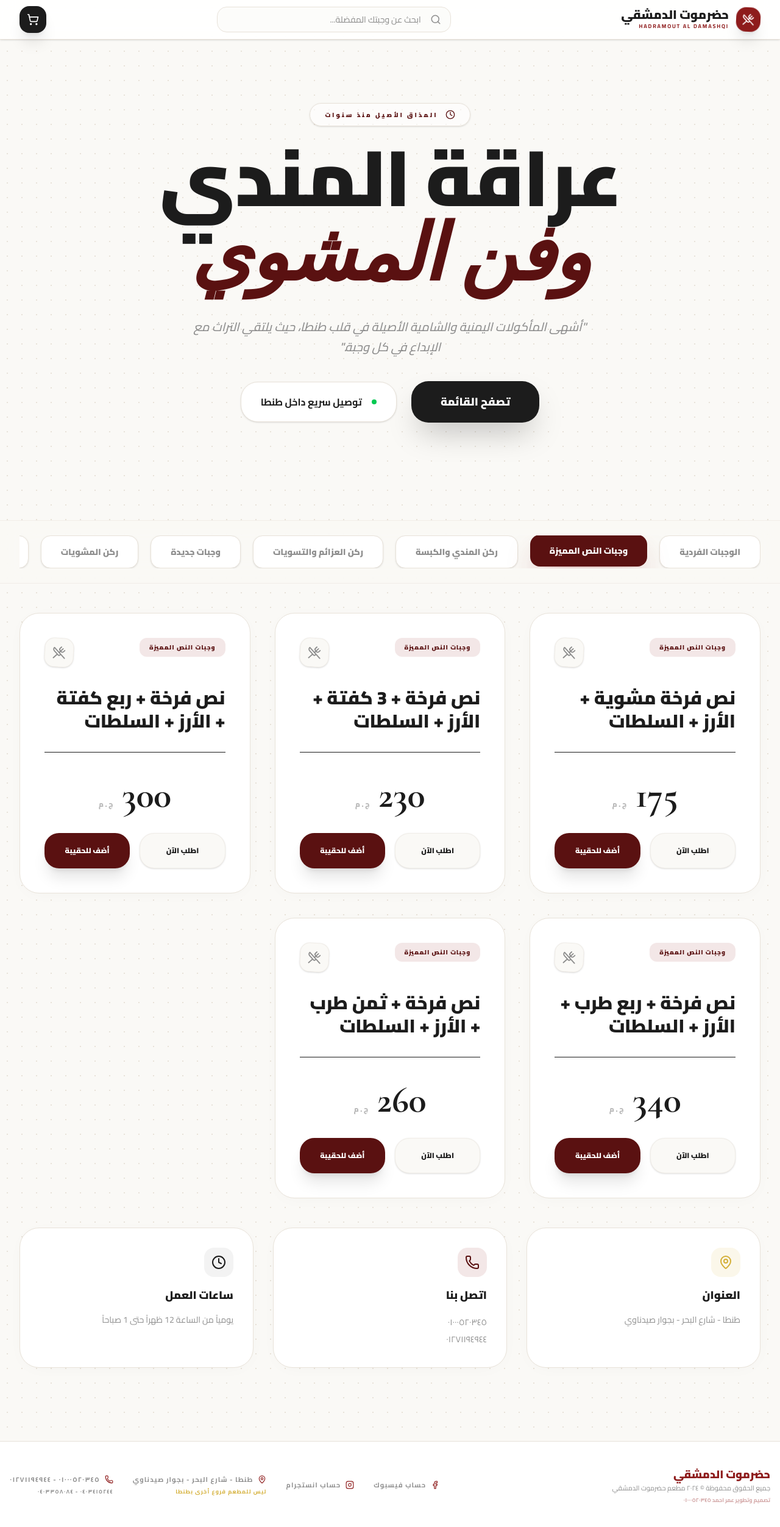
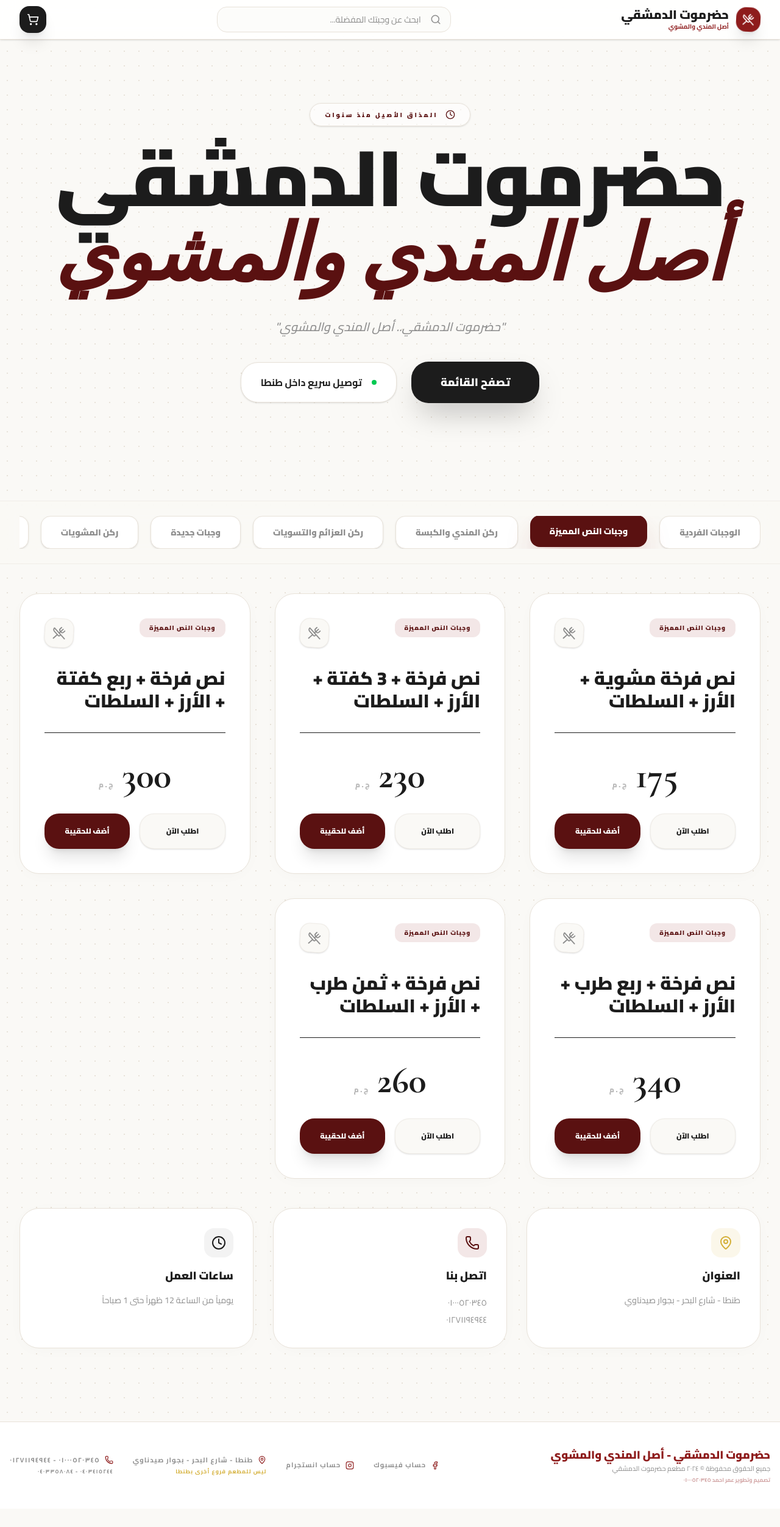
Before and after one commit to mr9995381-art/Hadramo-Eldemshki, a React (Vite) app: page / in a window 1280 px wide. Shown: the whole page at 61% size. After the commit the page ends 2474 px from the top, so only its background shows below. Built offline with nearby package versions, Linux system fonts and the light colour scheme.

Commit message:
feat: Update hero section text to reflect brand slogan
Replaces the English slogan and descriptive text in the hero section with the Arabic slogan "أصل المندي والمشوي" and a more concise brand statement. This ensures consistency with the restaurant's core offering.

```diff
--- a/src/App.tsx
+++ b/src/App.tsx
@@ -125,7 +125,7 @@ ${cart.map(item => `📦 ${item.arabicName} ${item.selectedSize ? `«${sizeLabel
               </div>
               <div className="text-right flex flex-col justify-center">
                 <h1 className="text-xl font-black text-ink arabic leading-none">حضرموت الدمشقي</h1>
-                <p className="text-[9px] text-primary font-bold uppercase tracking-[0.2em] arabic mt-0.5">HADRAMOUT AL DAMASHQI</p>
+                <p className="text-[10px] text-primary font-bold arabic mt-0.5">أصل المندي والمشوي</p>
               </div>
             </div>
 
@@ -189,8 +189,8 @@ ${cart.map(item => `📦 ${item.arabicName} ${item.selectedSize ? `«${sizeLabel
               transition={{ delay: 0.5, duration: 0.8 }}
               className="text-7xl md:text-9xl font-black text-ink heading-tight arabic"
             >
-              عراقة المندي <br />
-              <span className="text-primary-dark serif italic">وفن المشوي</span>
+              حضرموت الدمشقي <br />
+              <span className="text-primary-dark serif italic">أصل المندي والمشوي</span>
             </motion.h2>
           </div>
 
@@ -200,7 +200,7 @@ ${cart.map(item => `📦 ${item.arabicName} ${item.selectedSize ? `«${sizeLabel
             transition={{ delay: 0.7 }}
             className="max-w-2xl text-lg md:text-xl text-muted arabic font-medium leading-relaxed mx-auto italic opacity-80"
           >
-            "أشهى المأكولات اليمنية والشامية الأصيلة في قلب طنطا، حيث يلتقي التراث مع الإبداع في كل وجبة."
+            "حضرموت الدمشقي.. أصل المندي والمشوي"
           </motion.p>
 
           <motion.div
@@ -518,7 +518,7 @@ ${cart.map(item => `📦 ${item.arabicName} ${item.selectedSize ? `«${sizeLabel
       <footer className="bg-white border-t border-border py-10 mt-20">
         <div className="max-w-7xl mx-auto px-4 flex flex-col md:flex-row justify-between items-center gap-6">
           <div className="text-right flex flex-col items-center md:items-start">
-            <h3 className="text-lg font-black text-primary arabic">حضرموت الدمشقي</h3>
+            <h3 className="text-lg font-black text-primary arabic">حضرموت الدمشقي - أصل المندي والمشوي</h3>
             <p className="text-muted text-[11px] arabic">جميع الحقوق محفوظة © ٢٠٢٤ مطعم حضرموت الدمشقي</p>
             <a
               href="https://wa.me/201000520345"
```
